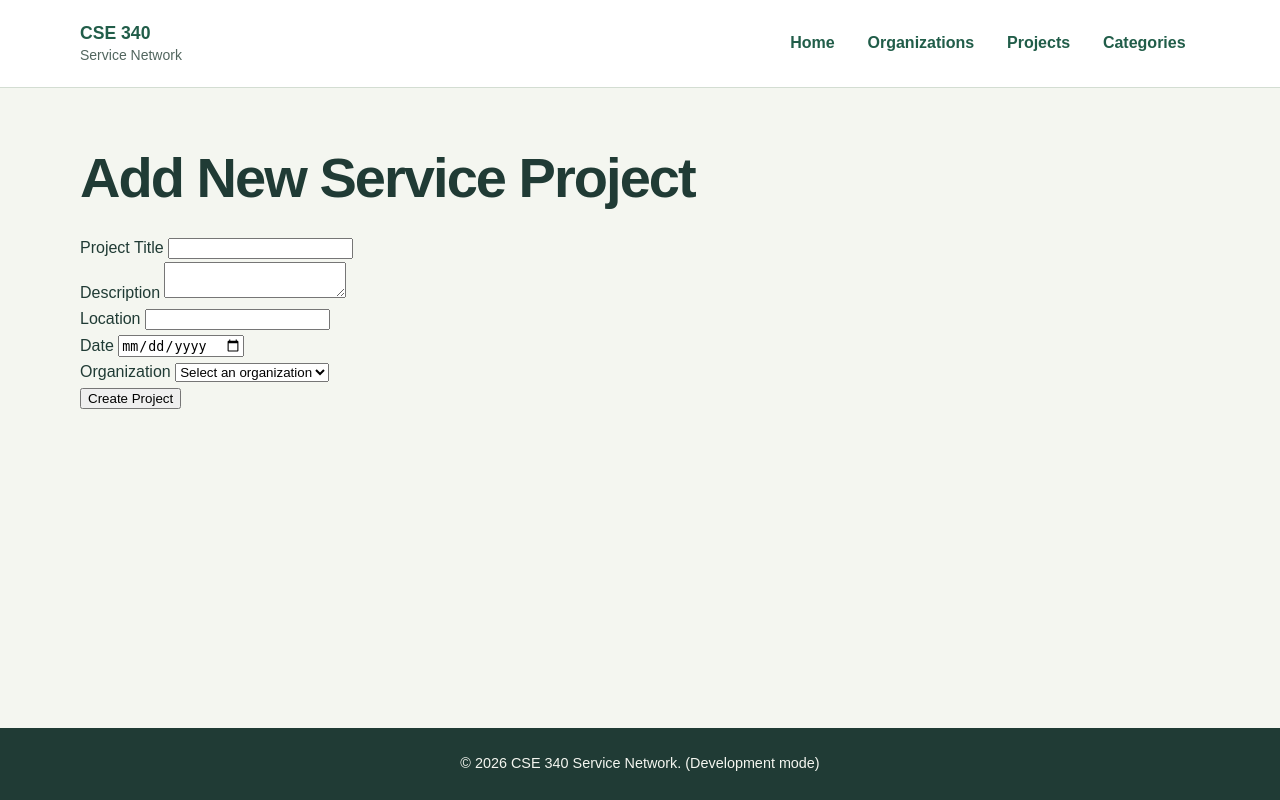
After one commit to DarkZife/CSE340, a Node server app: page /new-project in a window 1280 px wide. The commit adds this page. Run offline with Node 20, Linux system fonts and the light colour scheme; data that the repository does not hold is empty.

Commit message:
Adding a way to add a new project

```diff
--- a/src/controllers/projects.js
+++ b/src/controllers/projects.js
@@ -1,5 +1,29 @@
 import { getUpcomingProjects, getProjectDetails } from '../models/projects.js';
 import { getCategoriesByProjectId } from '../models/categories.js';
+import { createProject } from '../models/projects.js';
+import { getAllOrganizations } from '../models/organizations.js';
+import { body, validationResult } from 'express-validator';
+
+const projectValidation = [
+    body('title')
+        .trim()
+        .notEmpty().withMessage('Title is required')
+        .isLength({ min: 3, max: 200 }).withMessage('Title must be between 3 and 200 characters'),
+    body('description')
+        .trim()
+        .notEmpty().withMessage('Description is required')
+        .isLength({ max: 1000 }).withMessage('Description must be less than 1000 characters'),
+    body('location')
+        .trim()
+        .notEmpty().withMessage('Location is required')
+        .isLength({ max: 200 }).withMessage('Location must be less than 200 characters'),
+    body('date')
+        .notEmpty().withMessage('Date is required')
+        .isISO8601().withMessage('Date must be a valid date format'),
+    body('organizationId')
+        .notEmpty().withMessage('Organization is required')
+        .isInt().withMessage('Organization must be a valid integer')
+];
 
 const NUMBER_OF_UPCOMING_PROJECTS = 5;
 
@@ -37,4 +61,37 @@ const showProjectDetailsPage = async (req, res, next) => {
     });
 };
 
-export { showProjectsPage, showProjectDetailsPage };
+const showNewProjectForm = async (req, res) => {
+    const organizations = await getAllOrganizations();
+    const title = 'Add New Service Project';
+
+    res.render('new-project', { title, organizations });
+};
+
+const processNewProjectForm = async (req, res) => {
+    // Extract form data from req.body
+    const { title, description, location, date, organizationId } = req.body;
+    const errors = validationResult(req);
+
+    if (!errors.isEmpty()) {
+        errors.array().forEach((error) => {
+            req.flash('error', error.msg);
+        });
+
+        return res.redirect('/new-project');
+    }
+
+    try {
+        // Create the new project in the database
+        const newProjectId = await createProject(title, description, location, date, organizationId);
+
+        req.flash('success', 'New service project created successfully!');
+        res.redirect(`/project/${newProjectId}`);
+    } catch (error) {
+        console.error('Error creating new project:', error);
+        req.flash('error', 'There was an error creating the service project.');
+        res.redirect('/new-project');
+    }
+};
+
+export { showProjectsPage, showProjectDetailsPage, showNewProjectForm, processNewProjectForm, projectValidation };
--- /dev/null
+++ b/src/views/new-project.ejs
@@ -0,0 +1,66 @@
+<%- include('partials/header') %>
+<main>
+    <h1><%= title %></h1>
+
+ <form action="/new-project" method="POST">
+    <div class="form-group">
+      <label for="title">Project Title</label>
+      <input
+        type="text"
+        id="title"
+        name="title"
+        maxlength="150"
+        required
+      />
+    </div>
+
+    <div class="form-group">
+      <label for="description">Description</label>
+      <textarea
+        id="description"
+        name="description"
+        maxlength="500"
+        required
+      ></textarea>
+    </div>
+
+    <div class="form-group">
+      <label for="location">Location</label>
+      <input
+        type="text"
+        id="location"
+        name="location"
+        maxlength="255"
+        required
+      />
+    </div>
+
+    <div class="form-group">
+      <label for="date">Date</label>
+      <input
+        type="date"
+        id="date"
+        name="date"
+        required
+      />
+    </div>
+
+    <div class="form-group">
+      <label for="organizationId">Organization</label>
+      <select
+        id="organizationId"
+        name="organizationId"
+        required
+      >
+        <option value="">Select an organization</option>
+        <% organizations.forEach(org => { %>
+          <option value="<%= org.organization_id %>"><%= org.name %></option>
+        <% }); %>
+      </select>
+    </div>
+
+    <button type="submit">Create Project</button>
+  </form>
+
+</main>
+<%- include('partials/footer') %>
--- a/src/views/projects.ejs
+++ b/src/views/projects.ejs
@@ -13,6 +13,7 @@
             </li>
         <% }); %>
     </ul>
+    <p><a href="/new-project">Add a New Service Project</a></p>
 
 </main>
 
```
Also changed, not shown: src/models/projects.js (+22 -1 lines), src/routes.js (+6 -1 lines).
